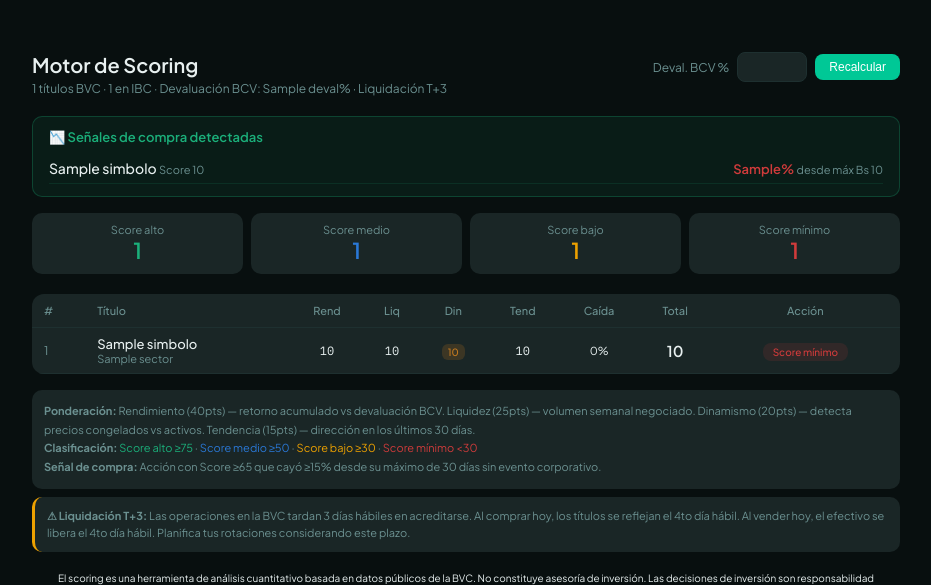
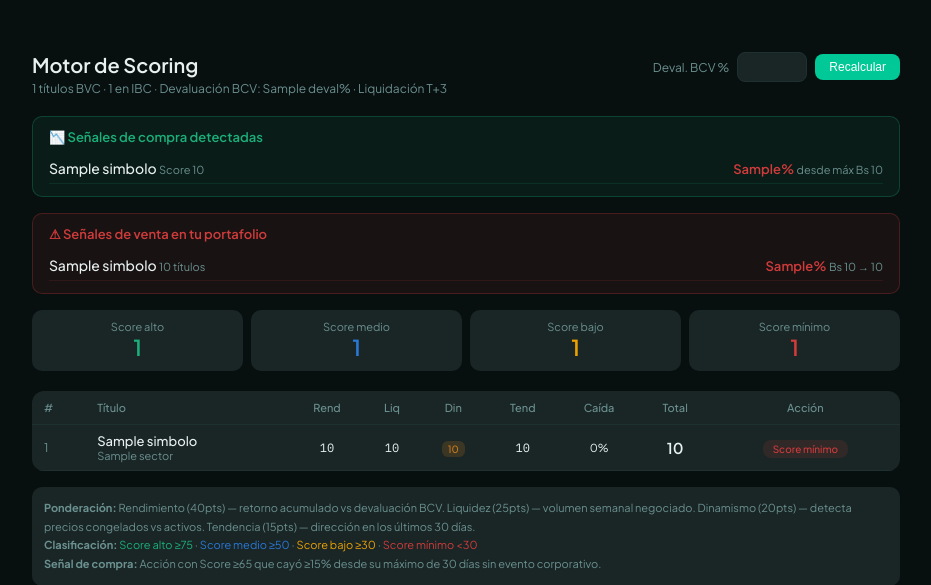
Before and after one commit to bbdmarcano83/ProyectoBVC, a Python web app: template templates/scoring.html in a window 1280 px wide. Shown: the part 57-642 px from the top of the page, without its empty margins (12-943 px from the left). Run offline with Jinja, Linux system fonts and the light colour scheme; the template is opened without the code that fills it: most values are stand-ins (such as "Sample title", 1, 10 or a date in 2020).

Commit message:
Update scoring.html
Actualizando

```diff
--- a/templates/scoring.html
+++ b/templates/scoring.html
@@ -38,6 +38,36 @@
       <div style="text-align:right;">
         <span style="font-size:13px; font-weight:600; color:#d03b3b;">{{ s.caida_pct }}%</span>
         <span style="font-size:11px; color:var(--text-secondary);"> desde máx Bs {{ s.max_precio }}</span>
+      </div>
+    </div>
+    {% endfor %}
+  </div>
+  {% endif %}
+
+  <!-- Señales de venta (Portafolio) -->
+  {% if señales_venta %}
+  <div style="background:#d03b3b15; border:1px solid #d03b3b44; border-radius:10px; padding:12px 16px; margin-bottom:16px;">
+    <div style="font-size:13px; font-weight:600; color:#d03b3b; margin-bottom:8px;">⚠ Señales de venta en tu portafolio</div>
+    {% for s in señales_venta %}
+    <div style="display:flex; justify-content:space-between; align-items:center; padding:6px 0; border-bottom:0.5px solid #d03b3b22;">
+      <div>
+        <span style="font-weight:500;">{{ s.simbolo }}</span>
+        <span style="font-size:11px; color:var(--text-secondary);">{{ s.cantidad|int }} títulos</span>
+        {% if s.motivo == 'ganancia' %}
+        <span style="font-size:10px; padding:1px 6px; border-radius:4px; background:#1baf7a22; color:#1baf7a; margin-left:4px;">Tomar ganancia</span>
+        {% elif s.motivo == 'congelado' %}
+        <span style="font-size:10px; padding:1px 6px; border-radius:4px; background:#c47a2022; color:#c47a20; margin-left:4px;">Precio congelado</span>
+        {% elif s.motivo == 'score_minimo' %}
+        <span style="font-size:10px; padding:1px 6px; border-radius:4px; background:#d03b3b22; color:#d03b3b; margin-left:4px;">Score mínimo</span>
+        {% endif %}
+      </div>
+      <div style="text-align:right;">
+        {% if s.ganancia_pct > 0 %}
+        <span style="font-size:13px; font-weight:600; color:#1baf7a;">+{{ s.ganancia_pct }}%</span>
+        {% else %}
+        <span style="font-size:13px; font-weight:600; color:#d03b3b;">{{ s.ganancia_pct }}%</span>
+        {% endif %}
+        <span style="font-size:11px; color:var(--text-secondary);"> Bs {{ s.precio_compra }} → {{ s.precio_actual }}</span>
       </div>
     </div>
     {% endfor %}
```
